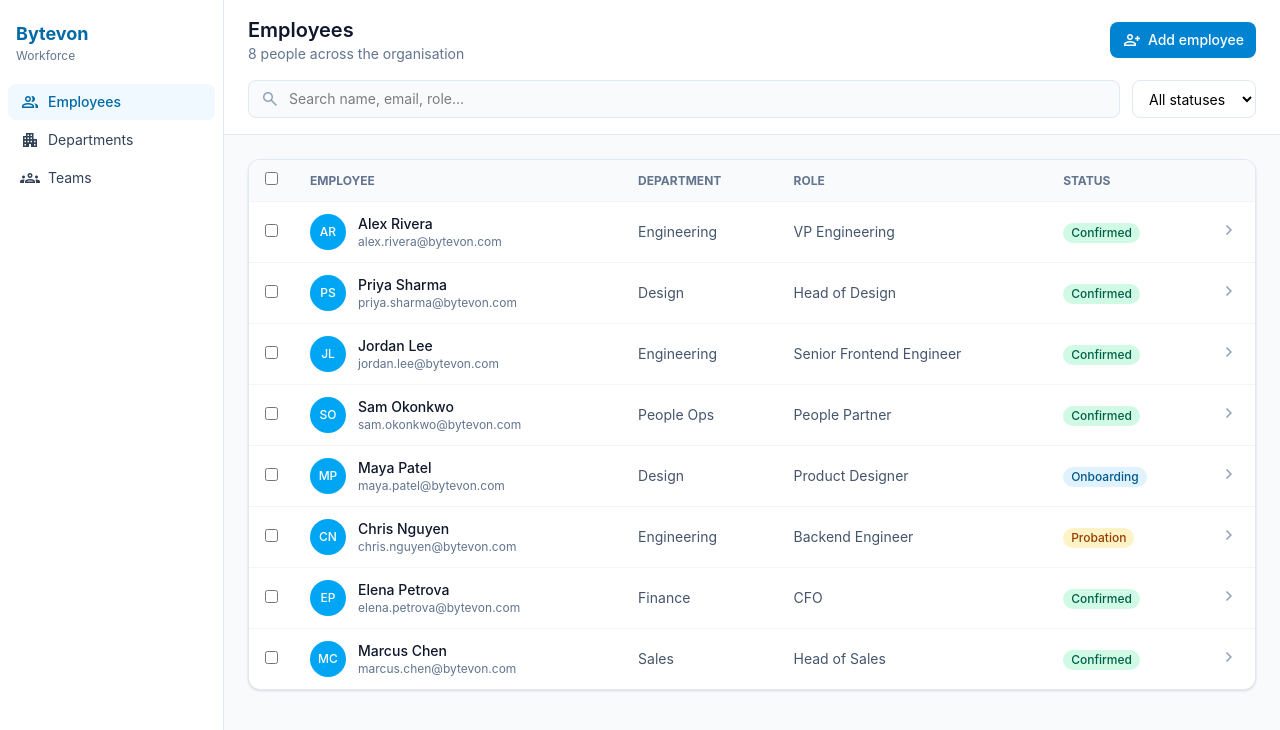
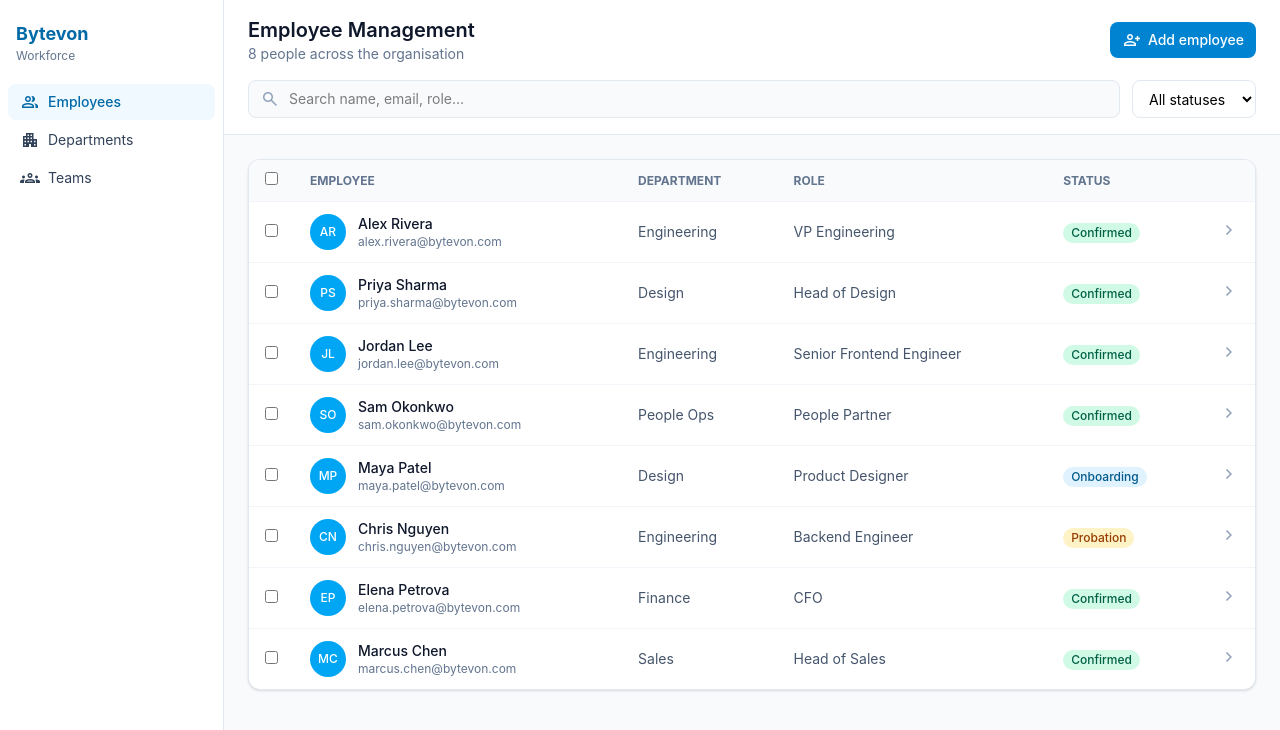
Before and after one commit to Virendrasinghthakur/Bytevon-fullstack-protoype, a React (Vite) app in the folder frontend/: page /workforce/employees in a window 1280 px wide. Shown: the top 730 px of the page. Built offline with nearby package versions, Linux system fonts and the light colour scheme.

Commit message:
feat(workforce): Employee Management title + link to create

```diff
--- a/frontend/src/modules/workforce/pages/EmployeesListPage.jsx
+++ b/frontend/src/modules/workforce/pages/EmployeesListPage.jsx
@@ -25,8 +25,14 @@ export default function EmployeesListPage() {
     <div className="min-h-screen bg-slate-50">
       <div className="border-b border-slate-200 bg-white px-6 py-4">
         <div className="flex flex-wrap items-center justify-between gap-3">
-          <div><h1 className="text-xl font-semibold text-slate-900">Employees</h1><p className="text-sm text-slate-500">{employees.length} people across the organisation</p></div>
-          <button className="inline-flex items-center gap-1.5 rounded-lg bg-sky-600 px-3 py-2 text-sm font-medium text-white hover:bg-sky-700"><span className="material-symbols-outlined text-base">person_add</span>Add employee</button>
+          <div>
+            <h1 className="text-xl font-semibold text-slate-900">Employee Management</h1>
+            <p className="text-sm text-slate-500">{employees.length} people across the organisation</p>
+          </div>
+          <Link to="/workforce/employees/new" className="inline-flex items-center gap-1.5 rounded-lg bg-sky-600 px-3 py-2 text-sm font-medium text-white hover:bg-sky-700">
+            <span className="material-symbols-outlined text-base">person_add</span>
+            Add employee
+          </Link>
         </div>
         <div className="mt-4 flex flex-wrap gap-3">
           <div className="relative flex-1 min-w-[200px]">
@@ -44,9 +50,9 @@ export default function EmployeesListPage() {
       {selected.size > 0 && (
         <div className="sticky top-0 z-10 border-b border-sky-200 bg-sky-50 px-6 py-2 flex items-center gap-3">
           <span className="text-sm font-medium text-sky-800">{selected.size} selected</span>
-          <button className="text-sm text-sky-700 hover:underline">Archive</button>
-          <button className="text-sm text-sky-700 hover:underline">Export</button>
-          <button className="text-sm text-sky-700 hover:underline" onClick={() => setSelected(new Set())}>Clear</button>
+          <button type="button" className="text-sm text-sky-700 hover:underline">Archive</button>
+          <button type="button" className="text-sm text-sky-700 hover:underline">Export</button>
+          <button type="button" className="text-sm text-sky-700 hover:underline" onClick={() => setSelected(new Set())}>Clear</button>
         </div>
       )}
       <div className="mx-auto max-w-6xl px-6 py-6">
@@ -69,18 +75,30 @@ export default function EmployeesListPage() {
                   <td className="px-4 py-3">
                     <Link to="/workforce/employees/$employeeId" params={{ employeeId: e.id }} className="flex items-center gap-3">
                       <div className="h-9 w-9 rounded-full bg-sky-500 text-white flex items-center justify-center text-xs font-medium">{e.avatar}</div>
-                      <div><div className="font-medium text-slate-900 hover:text-sky-600">{e.name}</div><div className="text-xs text-slate-500">{e.email}</div></div>
+                      <div>
+                        <div className="font-medium text-slate-900 hover:text-sky-600">{e.name}</div>
+                        <div className="text-xs text-slate-500">{e.email}</div>
+                      </div>
                     </Link>
                   </td>
                   <td className="px-4 py-3 hidden sm:table-cell text-slate-600">{e.department}</td>
                   <td className="px-4 py-3 hidden md:table-cell text-slate-600">{e.role}</td>
                   <td className="px-4 py-3"><span className={`inline-flex rounded-full px-2 py-0.5 text-xs font-medium ${statusColor[e.status] || statusColor.Inactive}`}>{e.status}</span></td>
-                  <td className="px-4 py-3"><Link to="/workforce/employees/$employeeId" params={{ employeeId: e.id }} className="text-slate-400 hover:text-sky-600"><span className="material-symbols-outlined text-xl">chevron_right</span></Link></td>
+                  <td className="px-4 py-3">
+                    <Link to="/workforce/employees/$employeeId" params={{ employeeId: e.id }} className="text-slate-400 hover:text-sky-600">
+                      <span className="material-symbols-outlined text-xl">chevron_right</span>
+                    </Link>
+                  </td>
                 </tr>
               ))}
             </tbody>
           </table>
-          {filtered.length === 0 && <div className="px-6 py-16 text-center"><span className="material-symbols-outlined text-4xl text-slate-300">group_off</span><p className="mt-2 text-sm text-slate-500">No employees match your filters</p></div>}
+          {filtered.length === 0 && (
+            <div className="px-6 py-16 text-center">
+              <span className="material-symbols-outlined text-4xl text-slate-300">group_off</span>
+              <p className="mt-2 text-sm text-slate-500">No employees match your filters</p>
+            </div>
+          )}
         </div>
       </div>
     </div>
```
